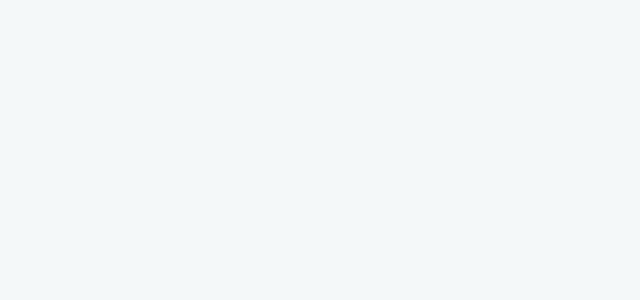
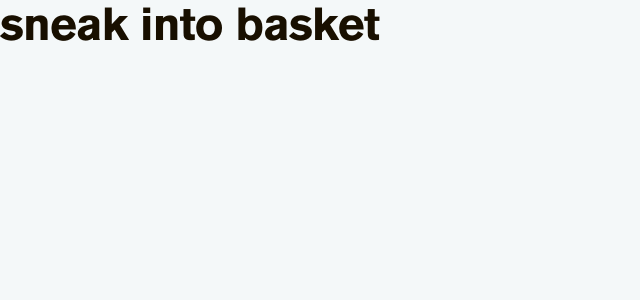
Before and after one commit to johak-at/dark-johak, a SvelteKit app: page /sneak-into-basket in a window 1280 px wide. Shown: the top 300 px of the page, without its empty margins (0-640 px from the left). Built offline with nearby package versions, Linux system fonts and the light colour scheme.

Commit message:
Update +page.svelte

```diff
--- a/src/routes/sneak-into-basket/+page.svelte
+++ b/src/routes/sneak-into-basket/+page.svelte
@@ -0,0 +1,5 @@
+<script>
+console.log('Hello');
+</script>
+
+<h1>sneak into basket</h1>
```
